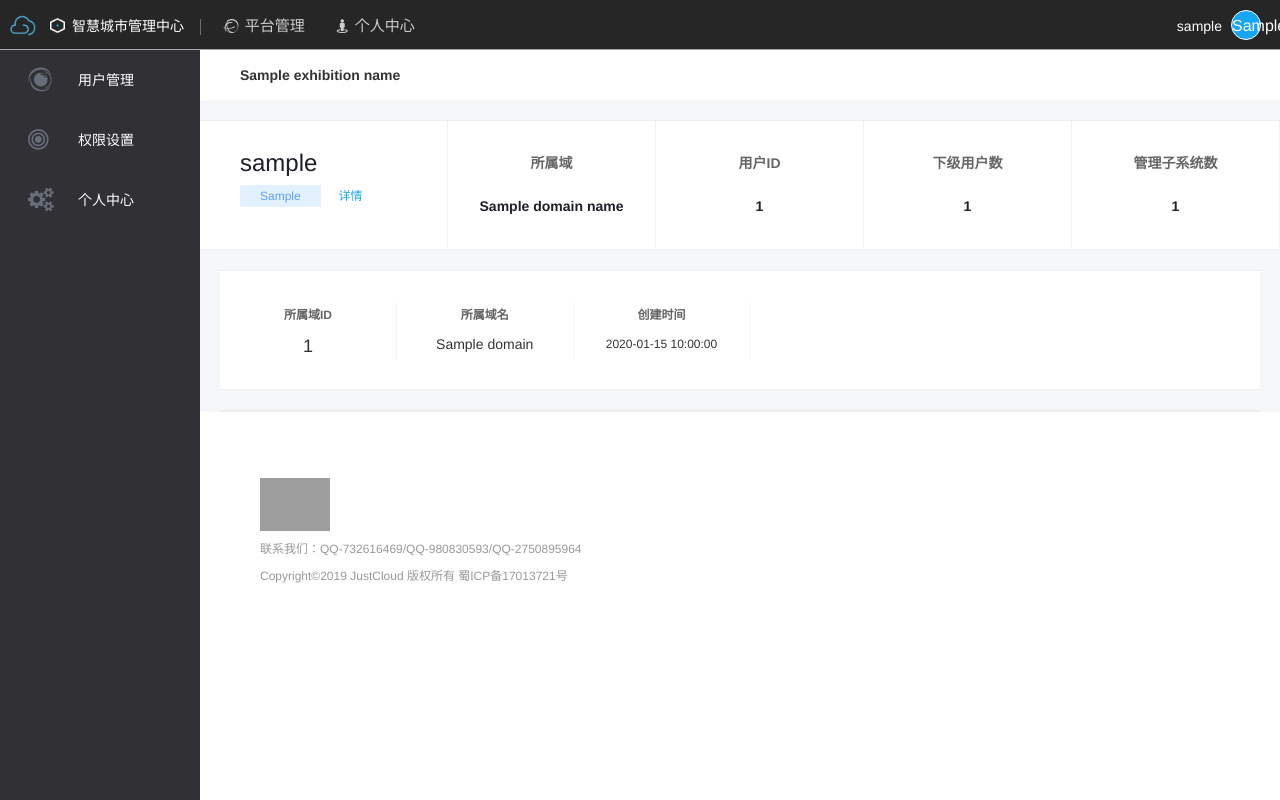
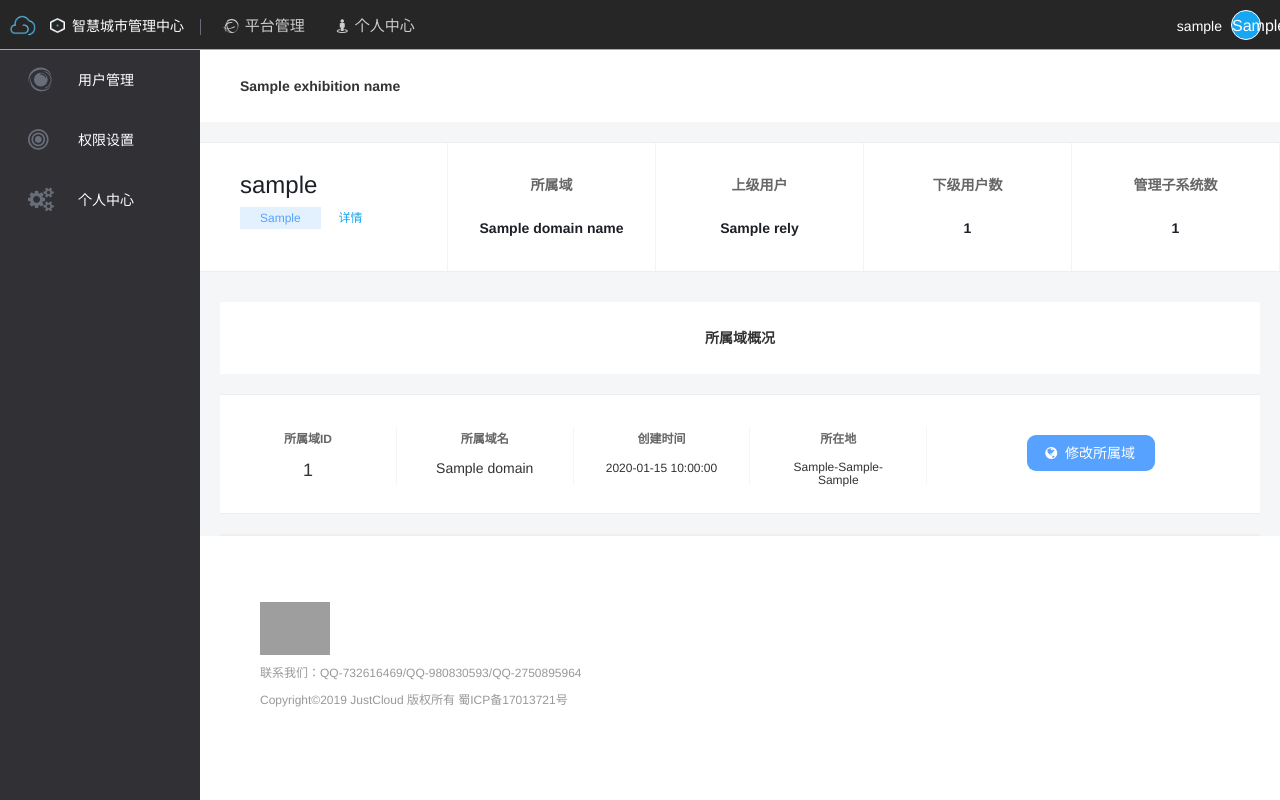
Before and after one commit to srstack/JustCloud, a Django app: template templates/home.html in a window 1280 px wide. Run offline with Django 3.2, Linux system fonts and the light colour scheme; tables that the repository leaves empty hold one stand-in row (values such as "Sample post"); the template is opened without the code that fills it: values that come from a table or form of the project are taken from there, most other values are stand-ins (such as "Sample title", 1, 10 or a date in 2020); parts of the project's set-up code (start-up, migrations or seed data) failed here and were passed over; some libraries are stand-ins or nearby versions; grey boxes are pictures that could not be loaded.

Commit message:
home updata

```diff
--- a/static/css/controlboard.css
+++ b/static/css/controlboard.css
@@ -388,19 +388,17 @@ ul {
 }
 
 .content .wrapper .navigation {
-    width: 100%;
     background: #fff;
     -webkit-box-shadow: 0 0 0 0 #eee;
     box-shadow: 0 0 0 0 #eee;
     position: relative;
-    padding-left: 40px;
-    display: inline-block;
+    padding: 0 40px;
     vertical-align: middle;
-    height: 50px;
+    height: 72px;
     color: #333;
     font-size: 14px;
     font-weight: 600;
-    line-height: 50px;
+    line-height: 72px;
 }
 
 .footer {
--- a/static/css/home.css
+++ b/static/css/home.css
@@ -1,4 +1,4 @@
-.content .wrapper .baseinfo{
+.content .wrapper .baseinfo {
     margin-top: 20px;
     border-top: 1px solid #eee;
     border-bottom: 1px solid #eee;
@@ -6,6 +6,7 @@
     -webkit-box-sizing: border-box;
     box-sizing: border-box;
 }
+
 .content .wrapper .domaninfo, .content .wrapper .usersinfo {
     margin: 20px 20px 0 20px;
     border-top: 1px solid #eee;
@@ -125,3 +126,80 @@
     margin-top: 5px;
     display: inline-block;
 }
+
+.content .wrapper .domaninfo .grid .domaninfo-chenge > a {
+    padding-left: 18px;
+    margin: 40px 0 40px 100px;
+    color: #fff;
+    background-color: #57a2ff;
+    border-color: #57a2ff;
+    height: 36px;
+    width: 128px;
+    line-height: 36px;
+    font-size: 14px;
+    border-radius: 9px;
+    display: inline-block;
+    font-weight: 400;
+}
+
+.content .wrapper .domaninfo .grid .domaninfo-chenge > a > span {
+    margin-left: 4px;
+}
+
+.content .wrapper .domaninfo .grid .domaninfo-chenge :hover {
+    background-color: #24bdfd;
+    border-color: #24bdfd;
+}
+
+.change {
+    position: fixed;
+    top: 0;
+    right: 0;
+    bottom: 0;
+    left: 0;
+    z-index: 2040;
+    display: none;
+    background-color: rgba(1, 1, 1, 0.5);
+}
+
+.change .change-table {
+    width: 500px;
+    box-sizing: border-box;
+    -webkit-tap-highlight-color: transparent;
+    right: 0;
+    height: 100%;
+    position: fixed;
+    top: 0;
+    bottom: 0;
+    background-color: #fff;
+    border: 0;
+    background-clip: padding-box;
+    box-shadow: 0 4px 12px rgba(0, 0, 0, .15);
+}
+
+.change .change-table .change-table-close {
+    right: 32px;
+    top: 32px;
+    position: absolute;
+}
+
+.change .change-table .change-table-close > i {
+    font-size: 21px;
+    color: #999;
+    transition: color .2s ease;
+    position: relative;
+    top: 1px;
+}
+
+.change .change-table .change-table-header {
+    padding: 36px;
+    border-bottom: 1px solid #e8eaec;
+    line-height: 1;
+    display: inline-block;
+    width: 100%;
+    overflow: hidden;
+    text-overflow: ellipsis;
+    white-space: nowrap;
+    font-size: 18px;
+    font-weight: 600;
+}
--- a/static/js/home.js
+++ b/static/js/home.js
@@ -0,0 +1,16 @@
+function changeDoman() {
+    loadingOut();
+    if ($('.baseinfo .grid .baseinfo-user >span').html() === '管理员用户') {
+       $('.change').css('display', 'block');
+    }
+    else {
+        $('.domaninfo .grid .domaninfo-chenge>a>span').html('无权限操作');
+        setTimeout(function () {
+            $('.domaninfo .grid .domaninfo-chenge>a>span').html('修改所属域');
+        }, 5000);
+    }
+}
+function closeChange(that) {
+    loadingOut();
+    $(that).parent().parent().css('display','none')
+}
--- a/templates/home.html
+++ b/templates/home.html
@@ -19,8 +19,12 @@
                 <span>{{ domain_name }}</span>
             </div>
             <div class="baseinfo-uid">
-                <h3>用户ID</h3>
-                <span>{{ user_obj.id }}</span>
+                <h3>上级用户</h3>
+                {% if user_class == '管理员用户' %}
+                    <span>无</span>
+                {% else %}
+                    <span>{{ user_obj.rely.name }}</span>
+                {% endif %}
             </div>
             <div class="baseinfo-subuser">
                 <h3>下级用户数</h3>
@@ -32,6 +36,9 @@
             </div>
         </div>
     </div>
+
+    <div class="navigation" style="margin: 30px 20px 0 20px;text-align: center">所属域概况</div>
+
     <div class="domaninfo">
         <div class="grid">
             <div class="domaninfo-base">
@@ -46,14 +53,32 @@
             </div>
             <div class="domaninfo-name">
                 <label>创建时间</label>
-                <h2 style="font-size:12px">{{ domain.date|date:"Y-m-d H:i:s"  }}</h2>
+                <h2 style="font-size:12px">{{ domain.date|date:"Y-m-d H:i:s" }}</h2>
             </div>
-            <div >
-
+            <div class="domaninfo-name">
+                <label>所在地</label>
+                <h2 style="font-size:12px">{{ domain.country }}-{{ domain.province }}-{{ domain.city }}</h2>
+            </div>
+            <div class="domaninfo-chenge">
+                <a onclick="loadingIn(),changeDoman()">
+                    <i class="fa fa-globe"></i>
+                    <span>修改所属域</span>
+                </a>
             </div>
         </div>
     </div>
     <div class="usersinfo">
     </div>
+
+
+    <div class="change">
+        <div class="change-table">
+            <a class="change-table-close" onclick="loadingIn(),closeChange(this)"><i class="fa fa-times"></i></a>
+            <div class="change-table-header">修改所属域</div>
+            <div class="change-table-form">
+            </div>
+        </div>
+    </div>
+
     <script src="/static/js/home.js"></script>
 {% endblock %}
```
